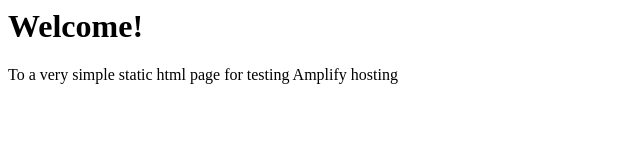
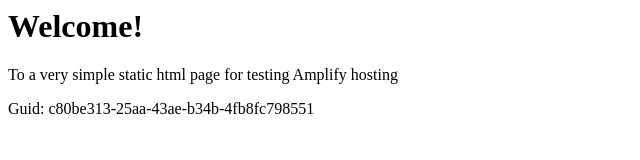
Before and after one commit to aws-aemilia-yul/Github-PR-Commit-Integration-Test-DoNotTouch-GitHubAutoBuildCanaryTest-v1-preprod-ca-central-1, a website: page src/index.html in a window 1280 px wide. Shown: the whole page, without its empty margins (0-640 px from the left). Drawn offline with Linux system fonts and the light colour scheme.

Commit message:
commit from integ tests

```diff
--- a/src/index.html
+++ b/src/index.html
@@ -1,3 +1,5 @@
+
+
 <html lang="en">
 
 <head>
@@ -10,6 +12,6 @@
 <body>
     <h1>Welcome!</h1>
     <p>To a very simple static html page for testing Amplify hosting</p>
-</body>
+    <p>Guid: c80be313-25aa-43ae-b34b-4fb8fc798551</p></body>
 
 </html>
```
